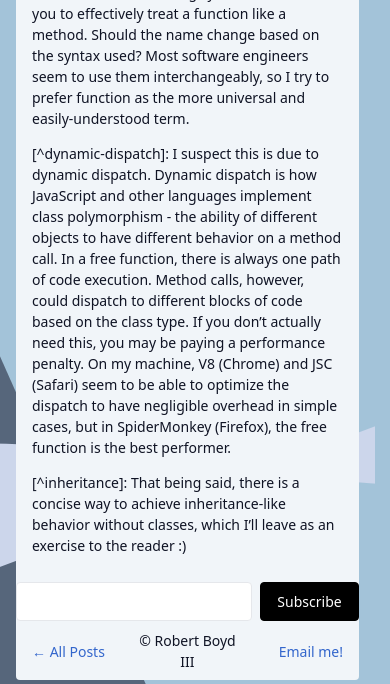
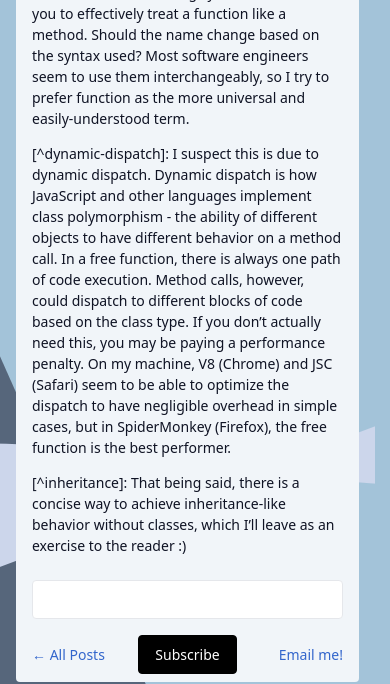
Before and after one commit to rob-3/website-astro, an Astro site: page /blog/class-free-javascript in a window 390 px wide. Shown: the part 6818-7502 px from the top of the page. Built offline with nearby package versions, Linux system fonts and the light colour scheme; Astro itself is replaced by a stand-in of ours.

Commit message:
Improve email subscription widget CSS

```diff
--- a/src/layouts/BlogPost.astro
+++ b/src/layouts/BlogPost.astro
@@ -42,26 +42,42 @@ const { title, description, pubDate, updatedDate, heroImage } = Astro.props;
 				}
 				<slot />
 			</article>
-			<div class="my-grid grid grid-cols-3 gap-2 sm:gap-8 sm:grid-cols-[auto,1fr,auto] grid-rows-2 sm:grid-rows-1 mt-6 items-center">
-				<div class="my-back">
+			<div class="mt-6 items-center">
+				<form class="my-grid">
+					<div class="my-back">
 					<a href="/blog">← All Posts</a>
-				</div>
-				<form class="my-form flex justify-center gap-2">
-					<input class="px-4 py-2 flex-grow rounded border border-gray-200" type="email" pattern=".+@.+" />
-					<button class="text-white border border-solid border-black px-4 py-2 talk-link rounded bg-black hover:bg-[rgba(0,0,0,0)] hover:text-black transition-all" type="submit">Subscribe</button>
+					</div>
+					<input class="my-form px-4 py-2 flex-grow rounded border border-gray-200" type="email" pattern=".+@.+" />
+					<button class="submit text-white border border-solid border-black px-4 py-2 talk-link rounded bg-black hover:bg-[rgba(0,0,0,0)] hover:text-black transition-all" type="submit">Subscribe</button>
+					<div class="my-email text-right">
+						<a href="mailto:blog@robertboyd.dev">Email me!</a>
+					</div>
 				</form>
-				<div class="my-copyright text-center sm:hidden">
-					© Robert Boyd III
-				</div>
-				<div class="my-email text-right">
-					<a href="mailto:blog@robertboyd.dev">Email me!</a>
-				</div>
 			</div>
 		</main>
 	</div>
 </BaseLayout>
 
 <style>
+.my-form {
+	grid-area: center-left;
+}
+.my-back {
+	grid-area: left;
+}
+.submit {
+	grid-area: center-right;
+}
+.my-email {
+	grid-area: right;
+}
+.my-grid {
+	display: grid;
+	align-items: center;
+	gap: 1rem;
+	grid-template-columns: auto 1fr auto auto;
+	grid-template-areas: "left center-left center-right right";
+}
 @media (max-width: 639px) {
 	.my-form {
 		grid-area: top;
@@ -69,13 +85,17 @@ const { title, description, pubDate, updatedDate, heroImage } = Astro.props;
 	.my-back {
 		grid-area: left;
 	}
+	.submit {
+		grid-area: center;
+	}
 	.my-email {
 		grid-area: right;
 	}
-	.my-copyright {
-		grid-area: center;
-	}
 	.my-grid {
+		align-items: center;
+		gap: 1rem;
+		grid-template-columns: 1fr auto 1fr;
+		grid-template-rows: auto auto;
 		grid-template-areas:
 			"top top top"
 			"left center right";
```
